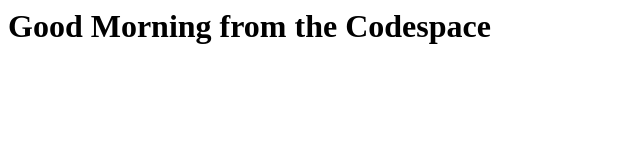
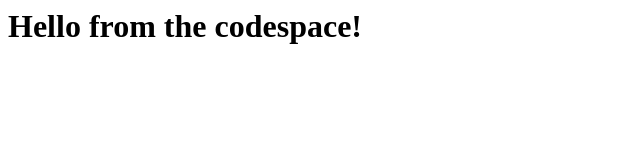
Before and after one commit to MiltonJ23/skills-code-with-codespaces, a plain HTML site: page index.html in a window 1280 px wide. Shown: the whole page, without its empty margins (0-640 px from the left). Drawn offline with Linux system fonts and the light colour scheme.

Commit message:
Correction de la mdification effectuee sur codespace

```diff
--- a/index.html
+++ b/index.html
@@ -1,3 +1,3 @@
 <html>
-  <h1>Good Morning from the Codespace</h1>
+  <h1>Hello from the codespace!</h1>
 </html>
```
